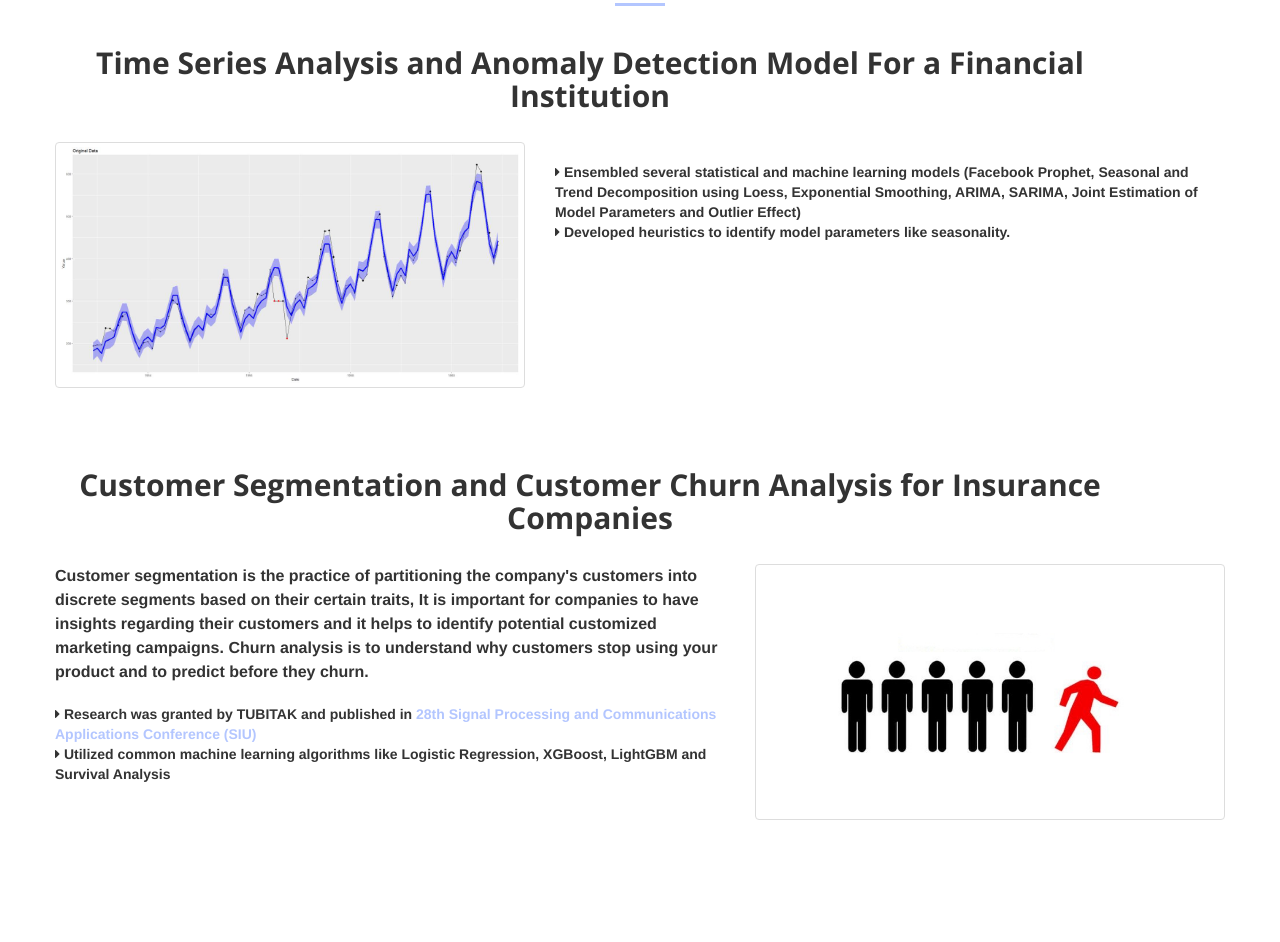
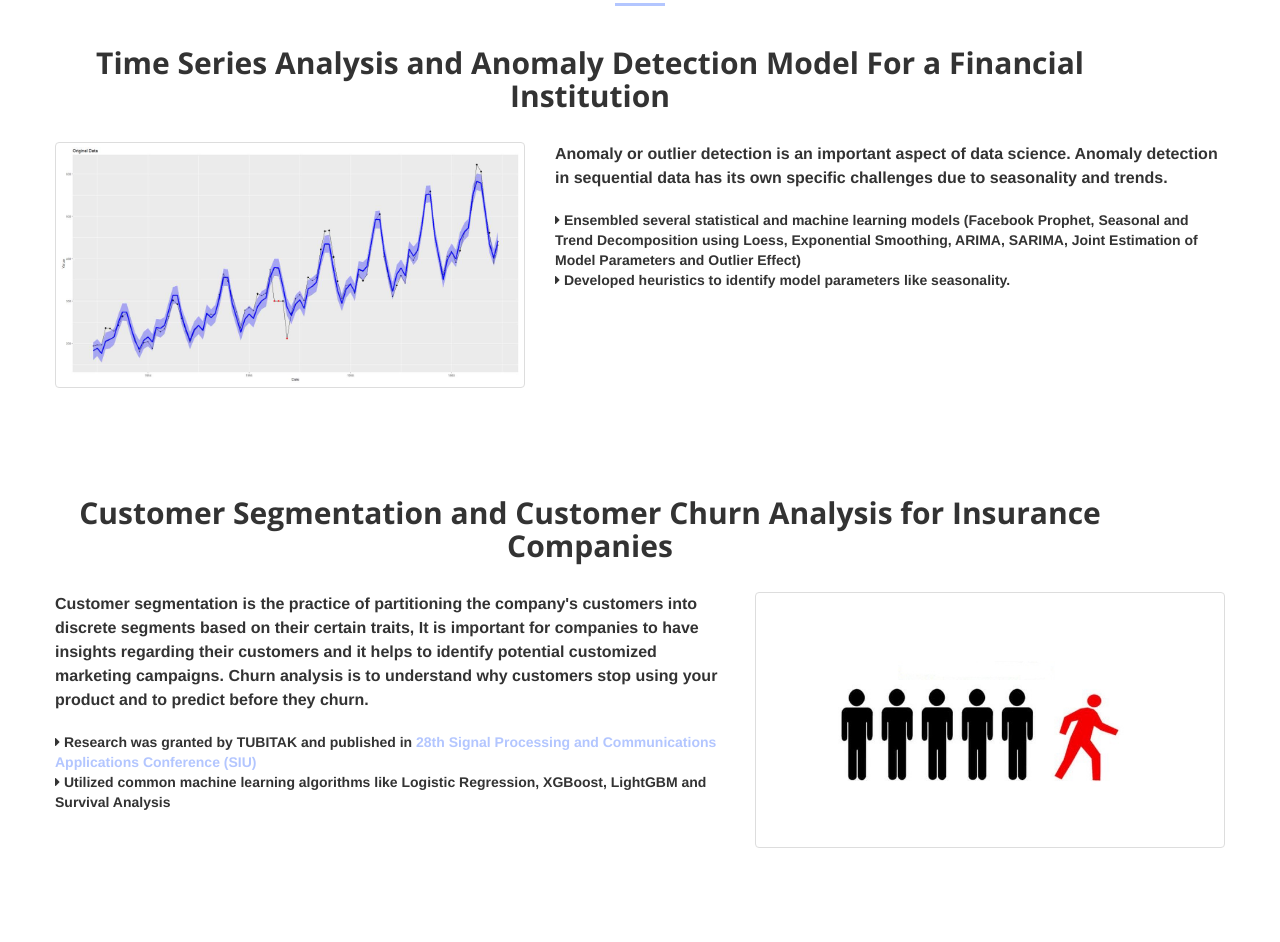
Before and after one commit to otoprakman/otoprakman.github.io, a website: page index.html in a window 1280 px wide. Shown: the part 957-1899 px from the top of the page. Drawn offline with nearby package versions, Linux system fonts and the light colour scheme; a web font is replaced by a local one.

Commit message:
Update index.html

```diff
--- a/index.html
+++ b/index.html
@@ -118,7 +118,8 @@
                 </div>
 
                 <div class="col-md-7">
-                    <p> </p>
+                    <p>Anomaly or outlier detection is an important aspect of data science.
+                      Anomaly detection in sequential data has its own specific challenges due to seasonality and trends. </p>
                         <ul class="list-unstyled">
                             <li><i class="fa fa-caret-right pr-10 text-colored"></i> Ensembled several statistical and machine learning models (Facebook Prophet,
                               Seasonal and Trend Decomposition using Loess, Exponential Smoothing, ARIMA, SARIMA, Joint Estimation of Model Parameters and Outlier Effect)</li>
```
